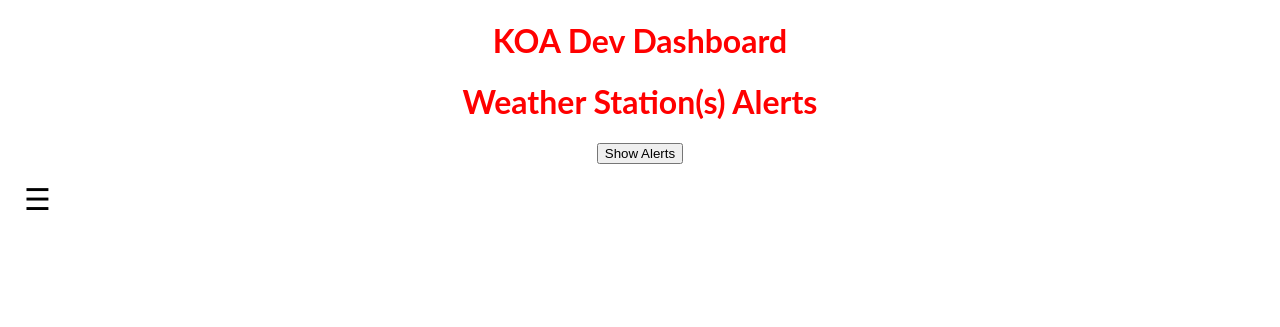
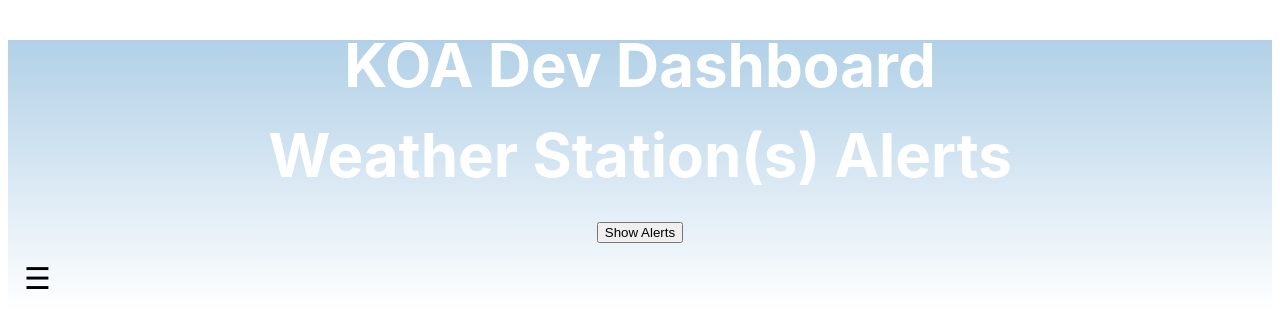
Before and after one commit to Gwc5245/KOA-Web-Application, a Flask app: page /Dev-Alerts in a window 1280 px wide. Shown: the top 327 px of the page. Run offline with Flask 2, Linux system fonts and the light colour scheme.

Commit message:
Alerts css

```diff
--- a/templates/Dev-Alerts.html
+++ b/templates/Dev-Alerts.html
@@ -54,8 +54,9 @@ body {
 </style>
 </head>
 <body>
-  <center style="color:red":><h1> KOA Dev Dashboard </h1> </center>
-  <center style="color:red":><h1> Weather Station(s) Alerts </h1> </center>
+<div style="background: linear-gradient(180deg, #B1D0E7 0%, #FFFFFF 100%);">
+  <center style="font-family: 'Inter';font-style: normal;font-weight: 700;font-size: 30px;line-height: 50px;color: #FFFFFF;":><h1> KOA Dev Dashboard </h1> </center>
+  <center style="font-family: 'Inter';font-style: normal;font-weight: 700;font-size: 30px;line-height: 50px;color: #FFFFFF;":><h1> Weather Station(s) Alerts </h1> </center>
   <center><button onclick="myFunction()">Show Alerts</button></center>
   <script>
     function myFunction() {
@@ -90,6 +91,6 @@ function closeNav() {
   document.body.style.backgroundColor = "white";
 }
 </script>
-
+</div>
 </body>
 </html>
```
